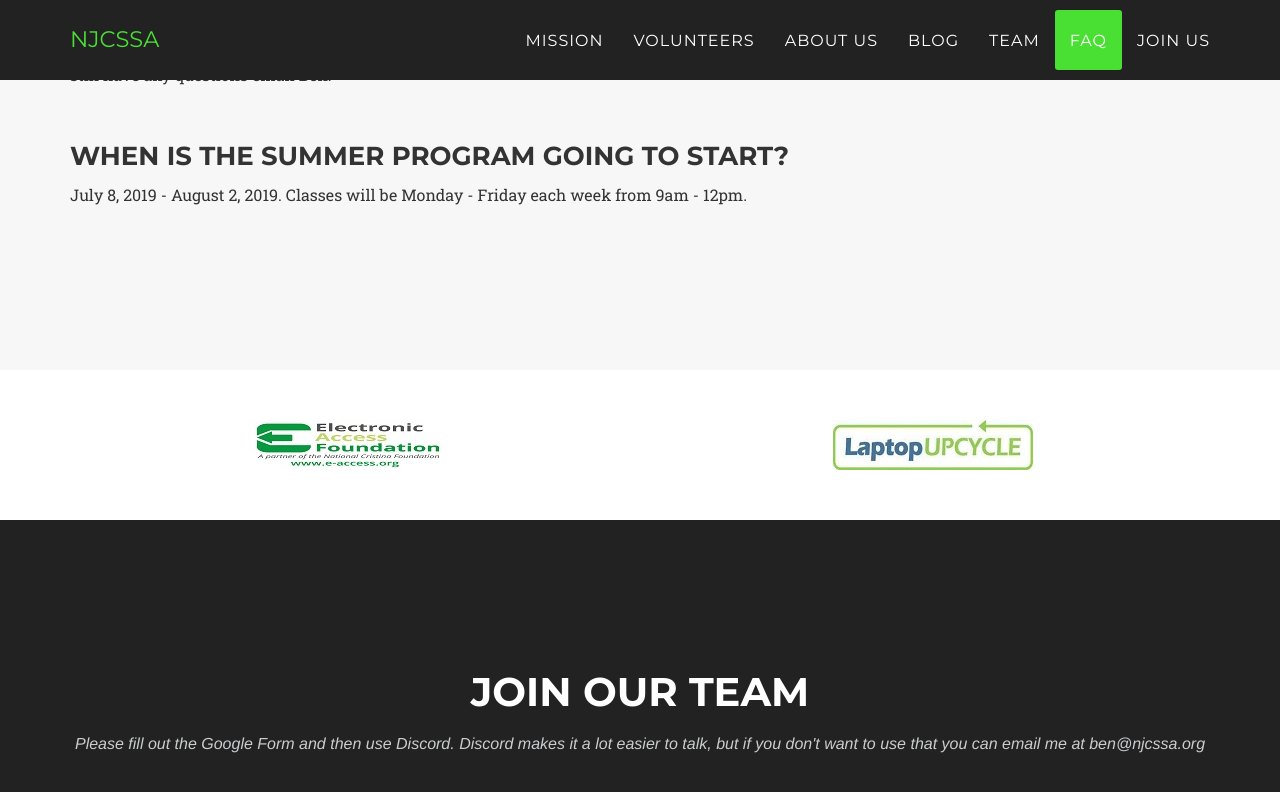
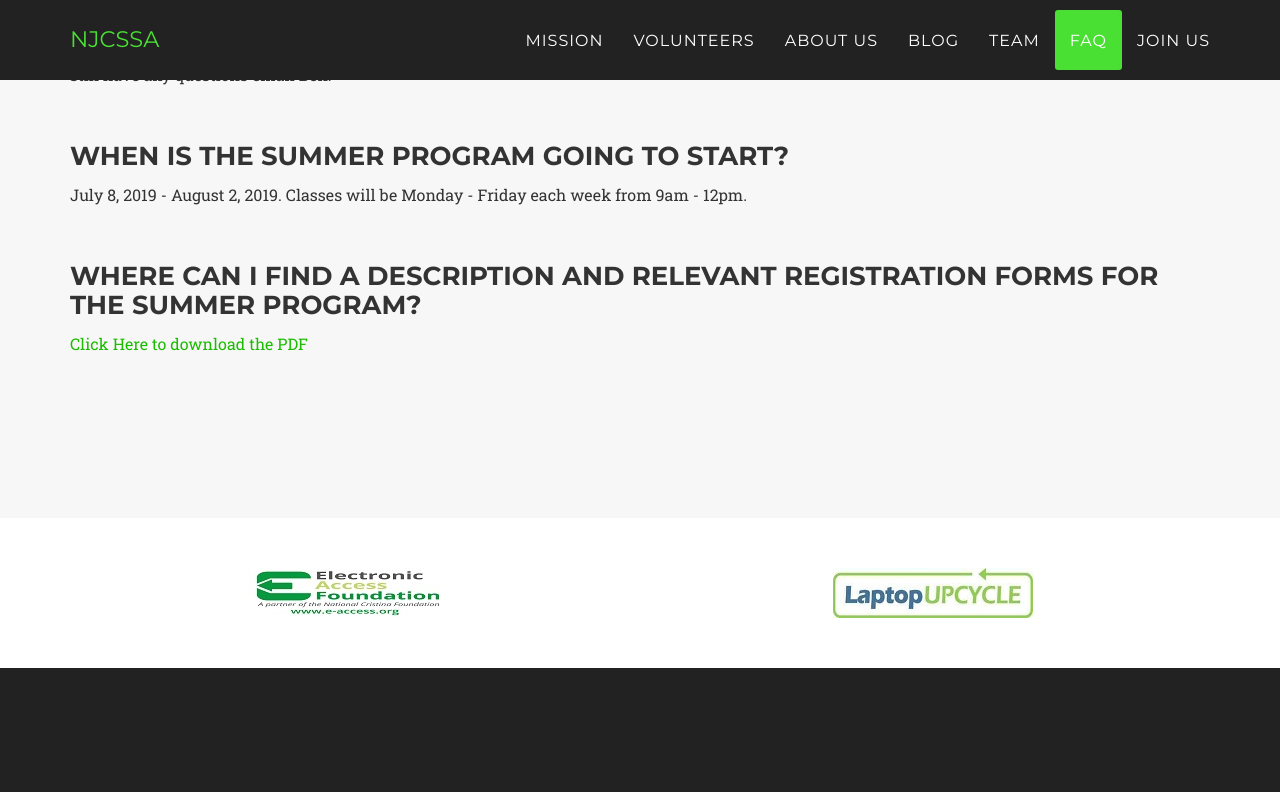
Before and after one commit to benjaminnow/njcssa, a Jekyll site: the page built from index.html, in a window 1280 px wide and 900 px high, scrolled down 7959 px, cut to the strip 0-823 px from the top of the window. Shown: the top 792 px of the strip. Built offline with Jekyll 4.4.1, drawn with Linux system fonts in a browser that asks for light colours; nearby versions of some CDN libraries; some web fonts are replaced.

Commit message:
added pdf

```diff
--- a/_includes/faq.html
+++ b/_includes/faq.html
@@ -85,6 +85,11 @@
             <p>
                 July 8, 2019 - August 2, 2019. Classes will be Monday - Friday each week from 9am - 12pm.
             </p>
+            <br>
+            <h3>Where can I find a description and relevant registration forms for the summer program?</h3>
+            <a href="/registration.pdf" download>
+                <p>Click Here to download the PDF</p>
+            </a>
         </div>
     </div>
 </section>
```
Also changed, not shown: 1 other file.
